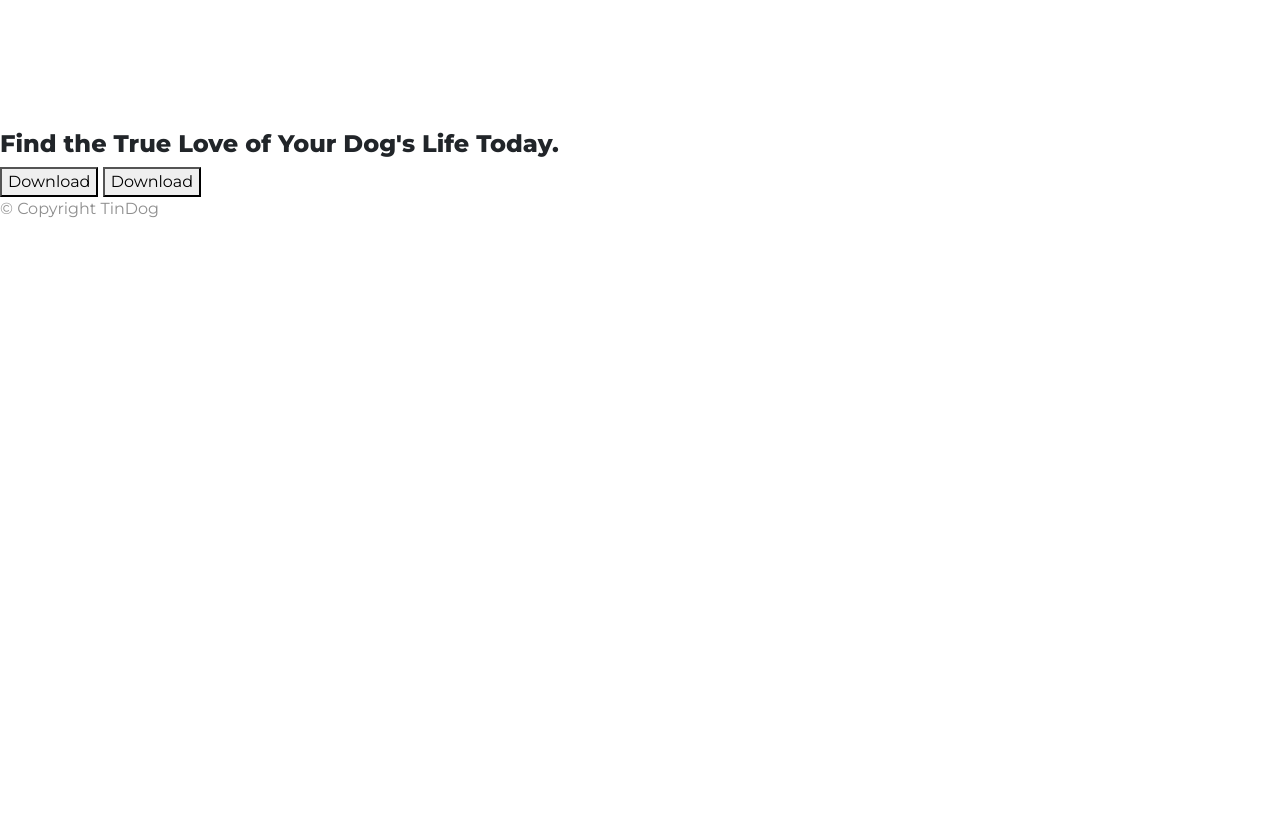
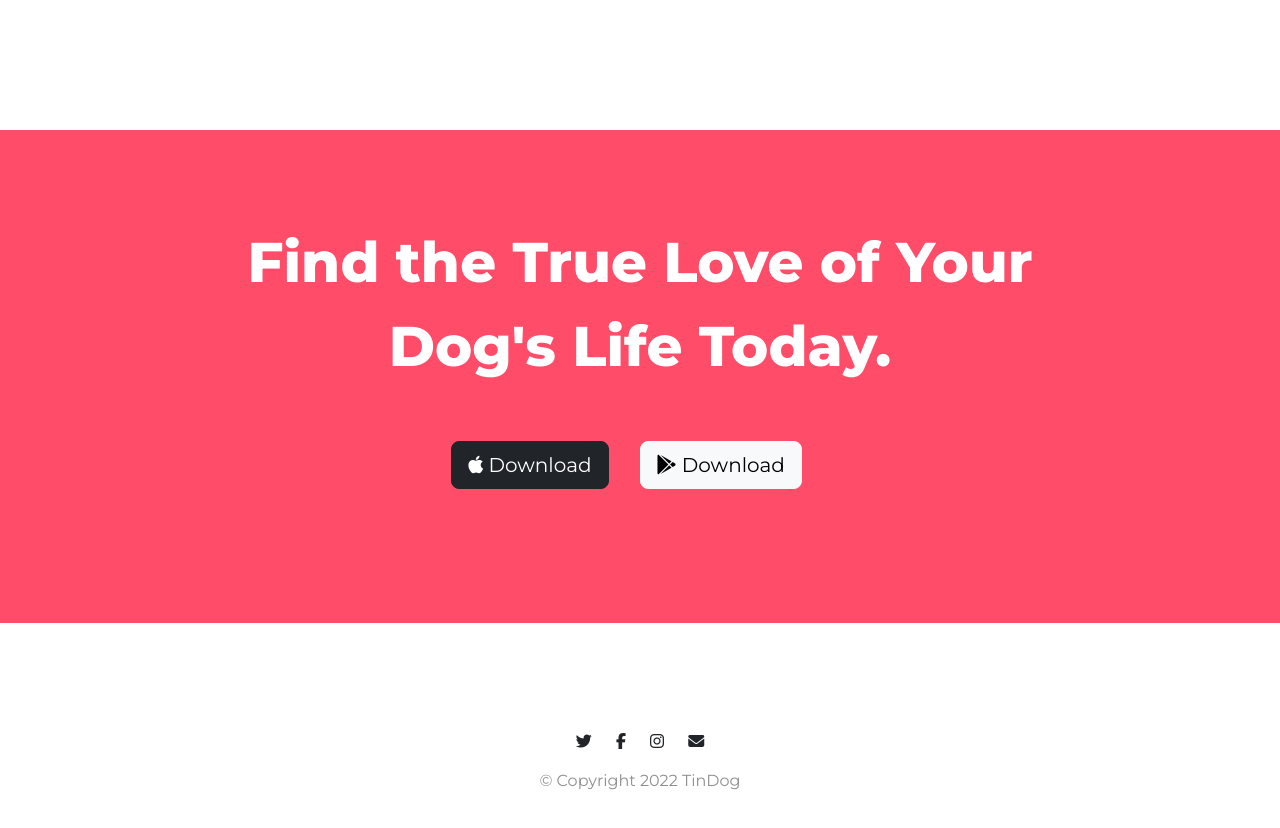
Before and after one commit to Sadmin23/Tindog, a plain HTML site: page index.html in a window 1280 px wide. Shown: the part 2437-3265 px from the top of the page. Before the commit the page ends 2674 px from the top, so only its background shows below. Drawn offline with nearby package versions, Linux system fonts and the light colour scheme.

Commit message:
footer section added

```diff
--- a/css/styles.css
+++ b/css/styles.css
@@ -117,3 +117,25 @@ p{
         transform: rotate(0);
     }
 }
+/* cta */
+#cta{
+    background-color: #ff4c68;
+    text-align: center;
+    padding: 7% 15%;
+}
+.cta-text{
+    color: white;
+    font-family: 'Montserrat', sans-serif;
+    font-weight: 800;
+    font-size: 3.5rem;
+    line-height: 1.5;
+}
+/* footer */
+#footer{
+    text-align: center;
+    background-color: white;
+    padding: 7% 15%;
+}
+.social-icon{
+    margin: 20px 10px;
+}
--- a/index.html
+++ b/index.html
@@ -53,13 +53,13 @@
           <div class="collapse navbar-collapse" id="navbarSupportedContent">
             <ul class="navbar-nav ms-auto">
               <li class="nav-item">
-                <a class="nav-link" href="">Contact</a>
+                <a class="nav-link" href="#footer">Contact</a>
               </li>
               <li class="nav-item">
-                <a class="nav-link" href="">Pricing</a>
+                <a class="nav-link" href="#pricing">Pricing</a>
               </li>
               <li class="nav-item">
-                <a class="nav-link" href="">Download</a>
+                <a class="nav-link" href="#cta">Download</a>
               </li>
             </ul>
           </div>
@@ -212,15 +212,26 @@
     <!-- Call to Action -->
 
     <section id="cta">
-      <h3>Find the True Love of Your Dog's Life Today.</h3>
-      <button type="button">Download</button>
-      <button type="button">Download</button>
+      <h3 class="cta-text">Find the True Love of Your Dog's Life Today.</h3>
+      <button type="button" class="btn btn-dark btn-lg download-button">
+        <i class="fa-brands fa-apple"></i> Download
+      </button>
+      <button
+        type="button"
+        class="btn btn-light btn-lg download-button"
+      >
+        <i class="fa-brands fa-google-play"></i> Download
+      </button>
     </section>
 
     <!-- Footer -->
 
     <footer id="footer">
-      <p>© Copyright TinDog</p>
+      <i class="social-icon fa-brands fa-twitter"></i>
+      <i class="social-icon fa-brands fa-facebook-f"></i>
+      <i class="social-icon fa-brands fa-instagram"></i>
+      <i class="social-icon fa-solid fa-envelope"></i>
+      <p>© Copyright 2022 TinDog</p>
     </footer>
   </body>
 </html>
```
